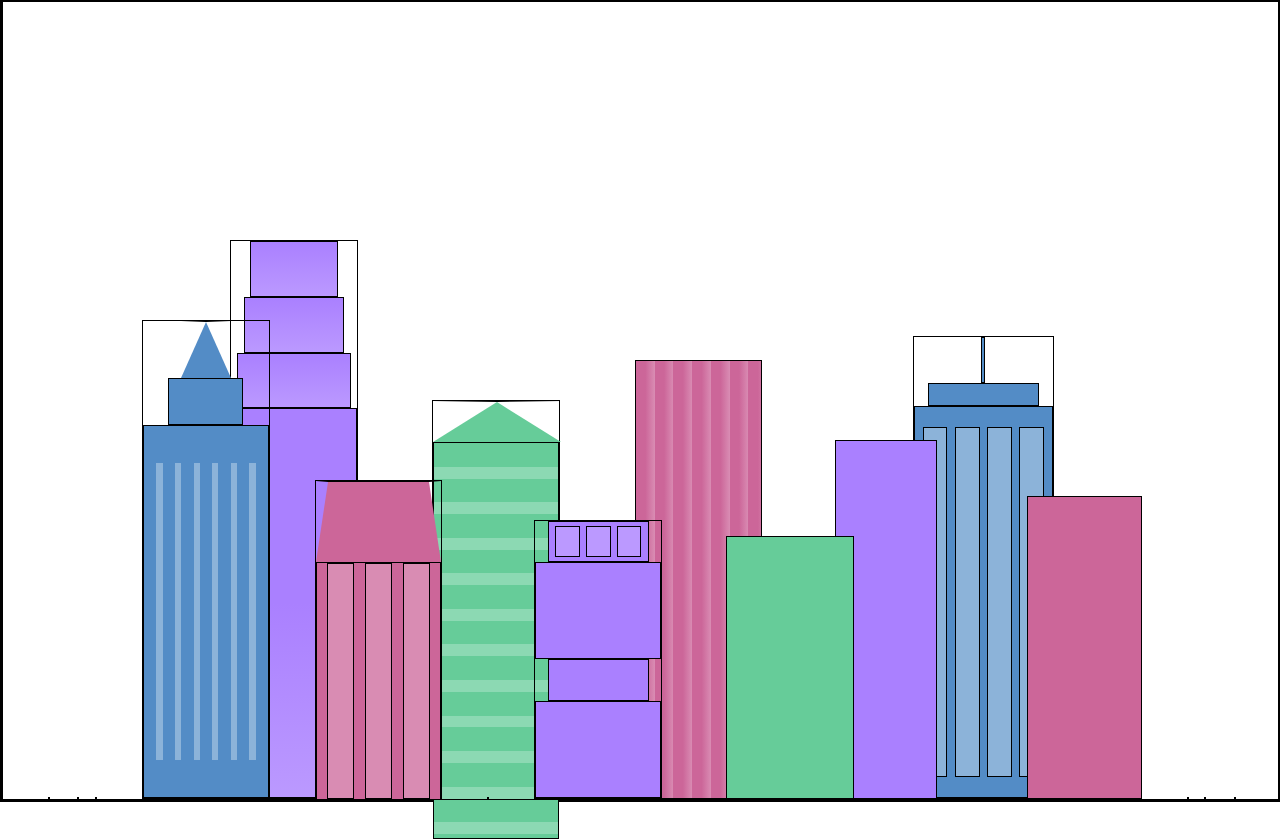
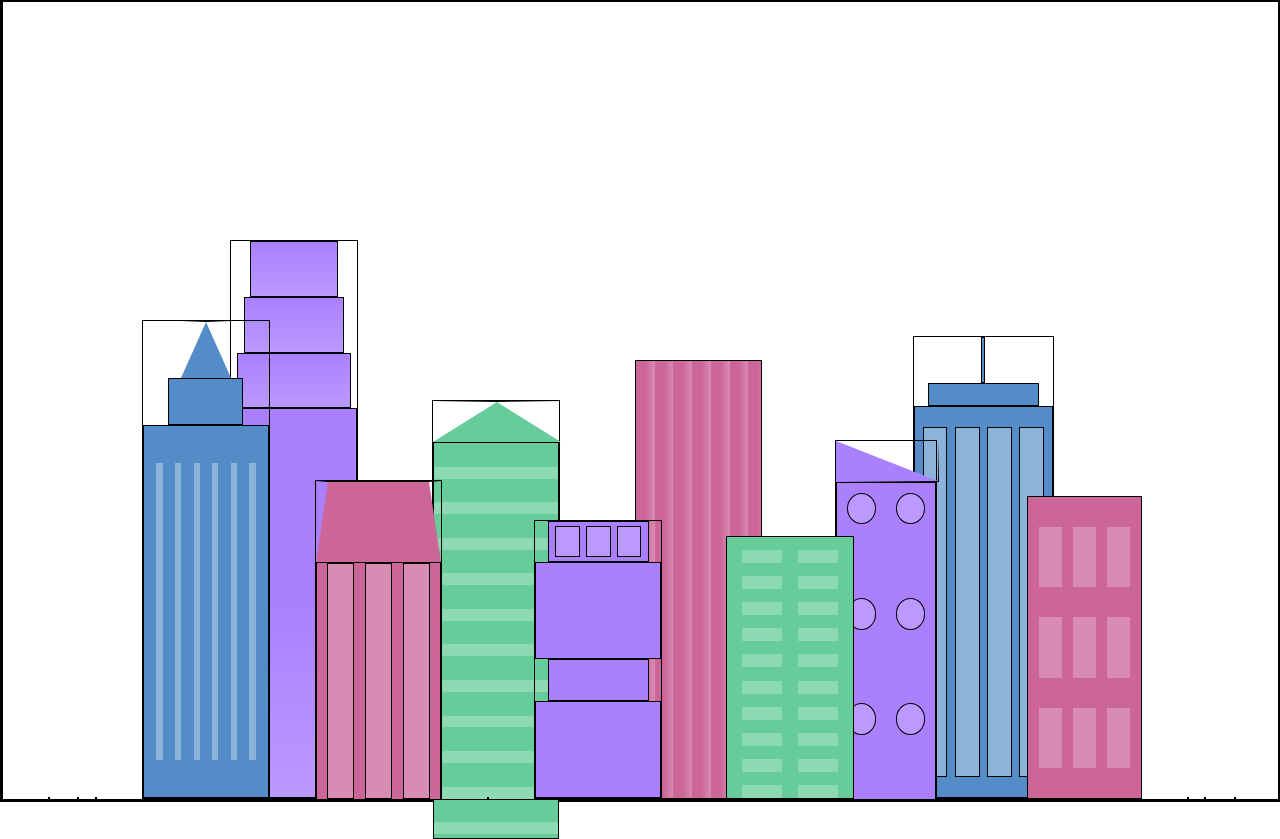
Before and after one commit to Cohen-Prudowskaja/City-Skyline, a plain HTML site: page index.html in a window 1280 px wide. Drawn offline with Linux system fonts and the light colour scheme.

Commit message:
Update index.html, styles.css
Updated index.html, styles.css for City Skyline project. Added windows and styles elements for the final 3 foreground buildings.

```diff
--- a/index.html
+++ b/index.html
@@ -63,7 +63,17 @@
         <div class="fb3a"></div>
         <div class="fb3b"></div>
       </div>
-      <div class="fb4"></div>
+      <div class="fb4">
+        <div class="fb4a"></div>
+        <div class="fb4b">
+          <div class="fb4-window"></div>
+          <div class="fb4-window"></div>
+          <div class="fb4-window"></div>
+          <div class="fb4-window"></div>
+          <div class="fb4-window"></div>
+          <div class="fb4-window"></div>
+        </div>
+      </div>
       <div class="fb5"></div>
       <div class="fb6"></div>
       <div></div>
--- a/styles.css
+++ b/styles.css
@@ -8,12 +8,10 @@
   --window-color3: #d98cb3;
   --window-color4: #8cb3d9;
 }
-
 * {
   border: 1px solid black;
   box-sizing: border-box;
 }
-
 body {
   height: 100vh;
   margin: 0;
@@ -225,21 +223,65 @@ body {
 .fb4 {
   width: 8%;
   height: 45%;
-  background-color: var(--building-color1);
   position: relative;
   left: 10%;
+}
+
+.fb4a {
+  border-top: 5vh solid transparent;
+  border-left: 8vw solid var(--building-color1);
+}
+
+.fb4b {
+  width: 100%;
+  height: 89%;
+  background-color: var(--building-color1);
+  display: flex;
+  flex-wrap: wrap;
+}
+
+.fb4-window {
+  width: 30%;
+  height: 10%;
+  border-radius: 50%;
+  background-color: var(--window-color1);
+  margin: 10%;
 }
 
 .fb5 {
   width: 10%;
   height: 33%;
-  background-color: var(--building-color2);
   position: relative;
   right: 10%;
+  background: repeating-linear-gradient(
+      var(--building-color2),
+      var(--building-color2) 5%,
+      transparent 5%,
+      transparent 10%
+    ),
+    repeating-linear-gradient(
+      90deg,
+      var(--building-color2),
+      var(--building-color2) 12%,
+      var(--window-color2) 12%,
+      var(--window-color2) 44%
+    );
 }
 
 .fb6 {
   width: 9%;
   height: 38%;
-  background-color: var(--building-color3);
+  background: repeating-linear-gradient(
+      90deg,
+      var(--building-color3),
+      var(--building-color3) 10%,
+      transparent 10%,
+      transparent 30%
+    ),
+    repeating-linear-gradient(
+      var(--building-color3),
+      var(--building-color3) 10%,
+      var(--window-color3) 10%,
+      var(--window-color3) 30%
+    );
 }
```
